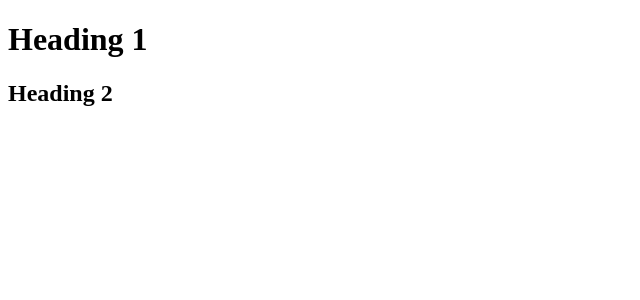
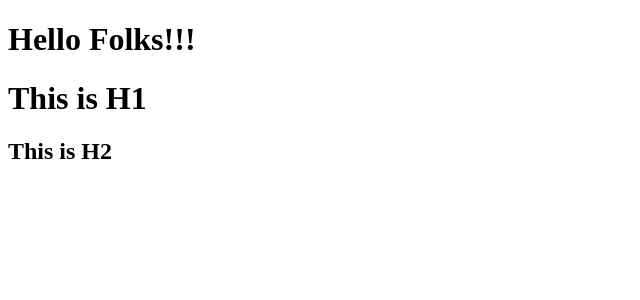
Before and after one commit to Milan-panda/learning-react, a React (Vite) app: page / in a window 1280 px wide. Shown: the top 300 px of the page, without its empty margins (0-640 px from the left). Built offline with nearby package versions, Linux system fonts and the light colour scheme.

Commit message:
laying the foundation

```diff
--- a/App.js
+++ b/App.js
@@ -16,24 +16,49 @@
  -> To enable HTTPS on dev build   npx parcel index.html --https
  -> Consistent Hashing Algorithms
  -> Zero Configuration
+ -> Tree Shaking - Removing unwanted code
 
 */
-
 
 import React from "react";
 import ReactDOM from "react-dom/client";
 
-const heading1 = React.createElement("h1", {
-  id: "heading1"
-}, "Heading 1");
-const heading2 = React.createElement("h2", {
-  id: "heading2"
-}, "Heading 2");
+// const heading1 = React.createElement("h1", {
+//   id: "heading1",
+//   key: "h1"
+// }, "Heading 1");
+// //React.createElement => Object => HTML(DOM)
+// console.log(heading1);
 
-const container = React.createElement("div", {
-  id: "container"
-}, [heading1, heading2]);
+// const heading2 = React.createElement("h2", {
+//   id: "heading2",
+//   key: "h2"
+// }, "Heading 2");
+
+// const container = React.createElement("div", {
+//   id: "container"
+// }, [heading1, heading2]);
+
+//JSX
+const title = (
+  <h1 id="h3" key="h3">
+    Hello Folks!!!
+  </h1>
+);
+
+// React Component
+// - Functional Component
+const HeadingComponent = () => {
+  return (
+    <div>
+      {title}
+      <h1>This is H1</h1>
+      <h2>This is H2</h2>
+    </div>
+  );
+};
 
 const root = ReactDOM.createRoot(document.getElementById("root"));
 
-root.render(container);
+// root.render(heading3);
+root.render(<HeadingComponent/>);
--- a/package.json
+++ b/package.json
@@ -4,6 +4,8 @@
   "description": "Learning React",
   "main": "App.js",
   "scripts": {
+    "start": "parcel index.html",
+    "build": "parcel build index.html",
     "test": "jest"
   },
   "repository": {
@@ -17,6 +19,8 @@
   },
   "homepage": "https://github.com/Milan-panda/learning-react#readme",
   "devDependencies": {
+    "@babel/core": "^7.22.8",
+    "babel-plugin-transform-remove-console": "^6.9.4",
     "parcel": "^2.9.3",
     "process": "^0.11.10"
   },
@@ -24,7 +28,7 @@
     "react": "^18.2.0",
     "react-dom": "^18.2.0"
   },
-  "browserslist":[
+  "browserslist": [
     "last 2 versions"
   ]
 }
```
Also changed, not shown: .babelrc (added), 1 other file (tests, documents, lock files or other folders).
